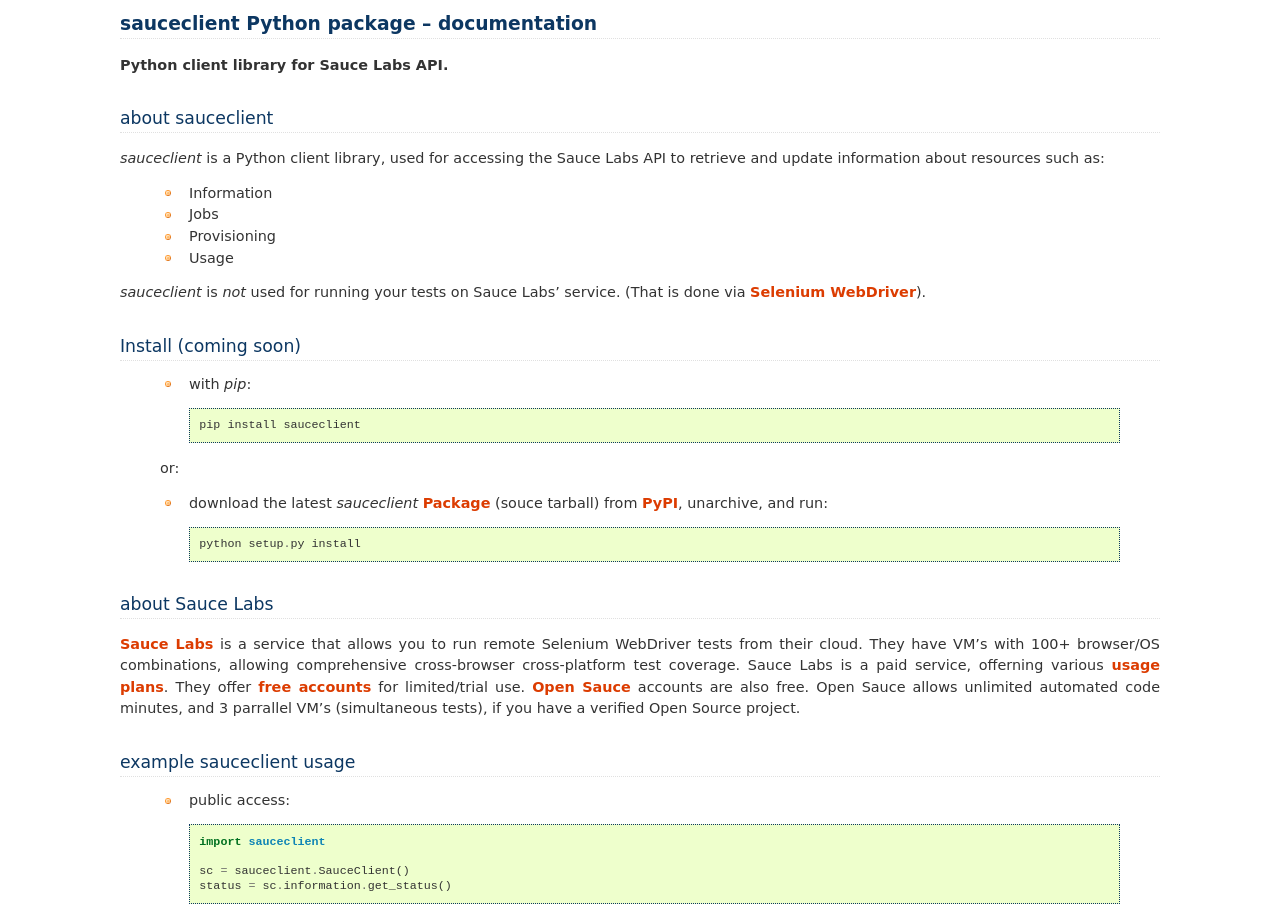
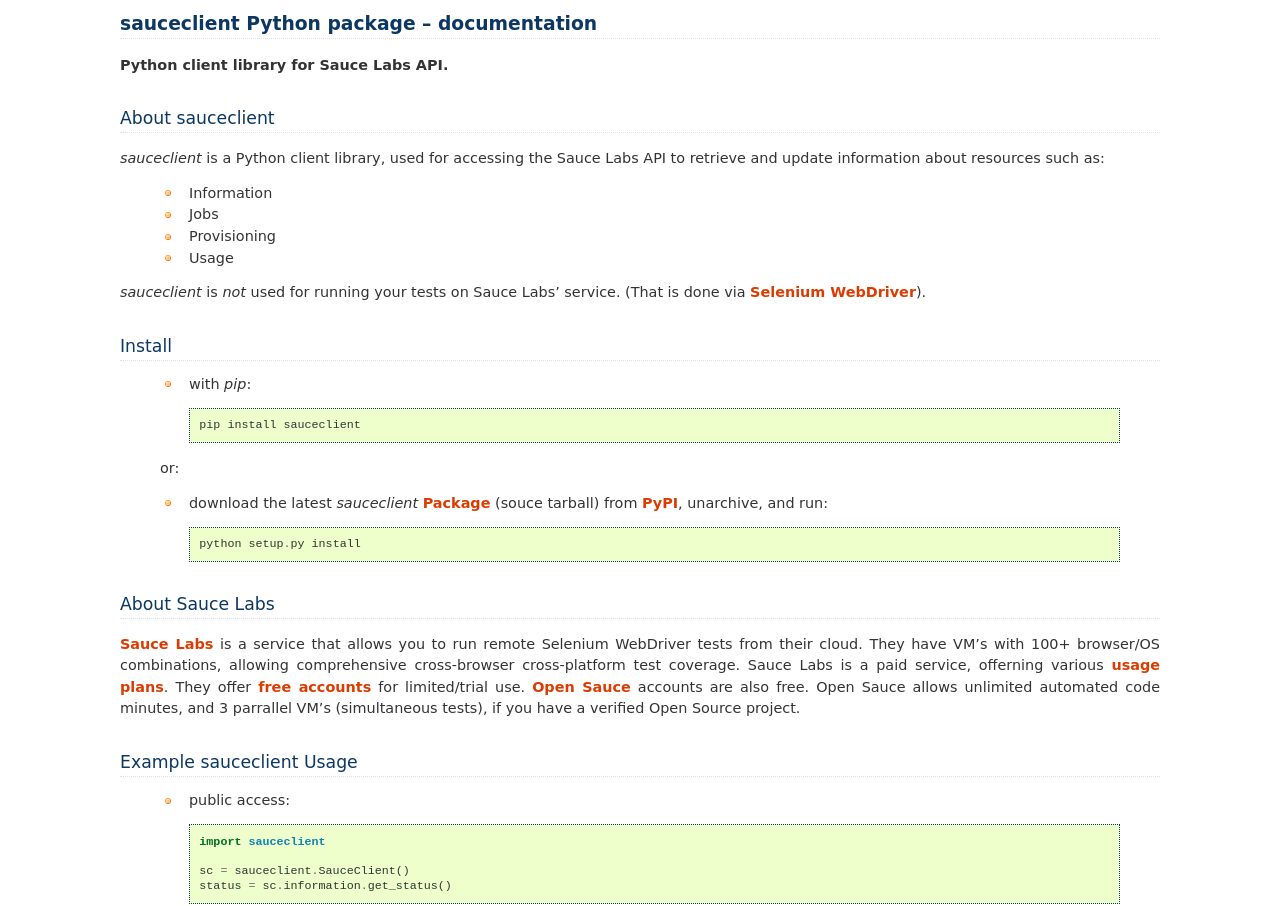
Before and after one commit to cgoldberg/sauceclient, a Sphinx documentation site: the page built from doc/index.rst, in a window 1280 px wide. Shown: the part 124-1030 px from the top of the page. Built offline with Sphinx 7.4.7, drawn with Linux system fonts in a browser that asks for light colours.

Commit message:
docs update

```diff
--- a/doc/development.rst
+++ b/doc/development.rst
@@ -29,9 +29,6 @@
 
     $ git clone https://github.com/cgoldberg/sauceclient.git
 
- * Git Read-only::
-
-    $ git clone git://github.com/cgoldberg/sauceclient.git
 
 Running the Unit Tests
 ======================
--- a/doc/index.rst
+++ b/doc/index.rst
@@ -4,7 +4,7 @@
 
 **Python client library for Sauce Labs API.**
 
-about sauceclient
+About sauceclient
 =================
 
 `sauceclient` is a Python client library, used for accessing the Sauce Labs
@@ -20,8 +20,8 @@
 
 .. _Selenium WebDriver: selenium_on_sauce.html
 
-Install (coming soon)
-=====================
+Install
+=======
 
  * with `pip`::
 
@@ -34,7 +34,7 @@
 
      python setup.py install
 
-about Sauce Labs
+About Sauce Labs
 ================
 
 `Sauce Labs <https://saucelabs.com>`_ is a service that allows you to run
@@ -47,7 +47,7 @@
 free.  Open Sauce allows unlimited automated code minutes, and 3 parrallel
 VM's (simultaneous tests), if you have a verified Open Source project.
 
-example sauceclient usage
+Example sauceclient Usage
 =========================
 
  * public access::
@@ -92,9 +92,6 @@
 
     development
 
-
-
-
 Related Links
 =============
 
```
